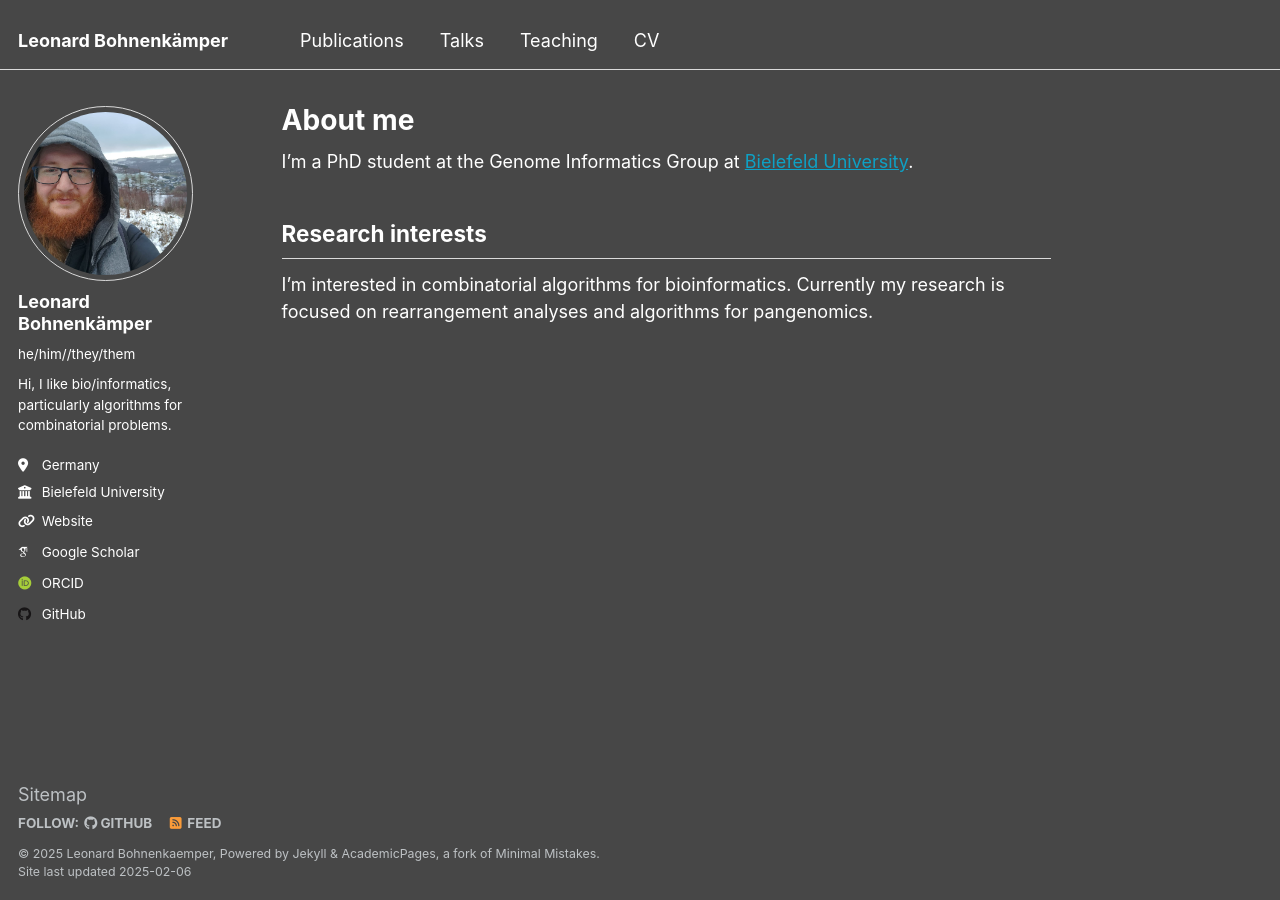
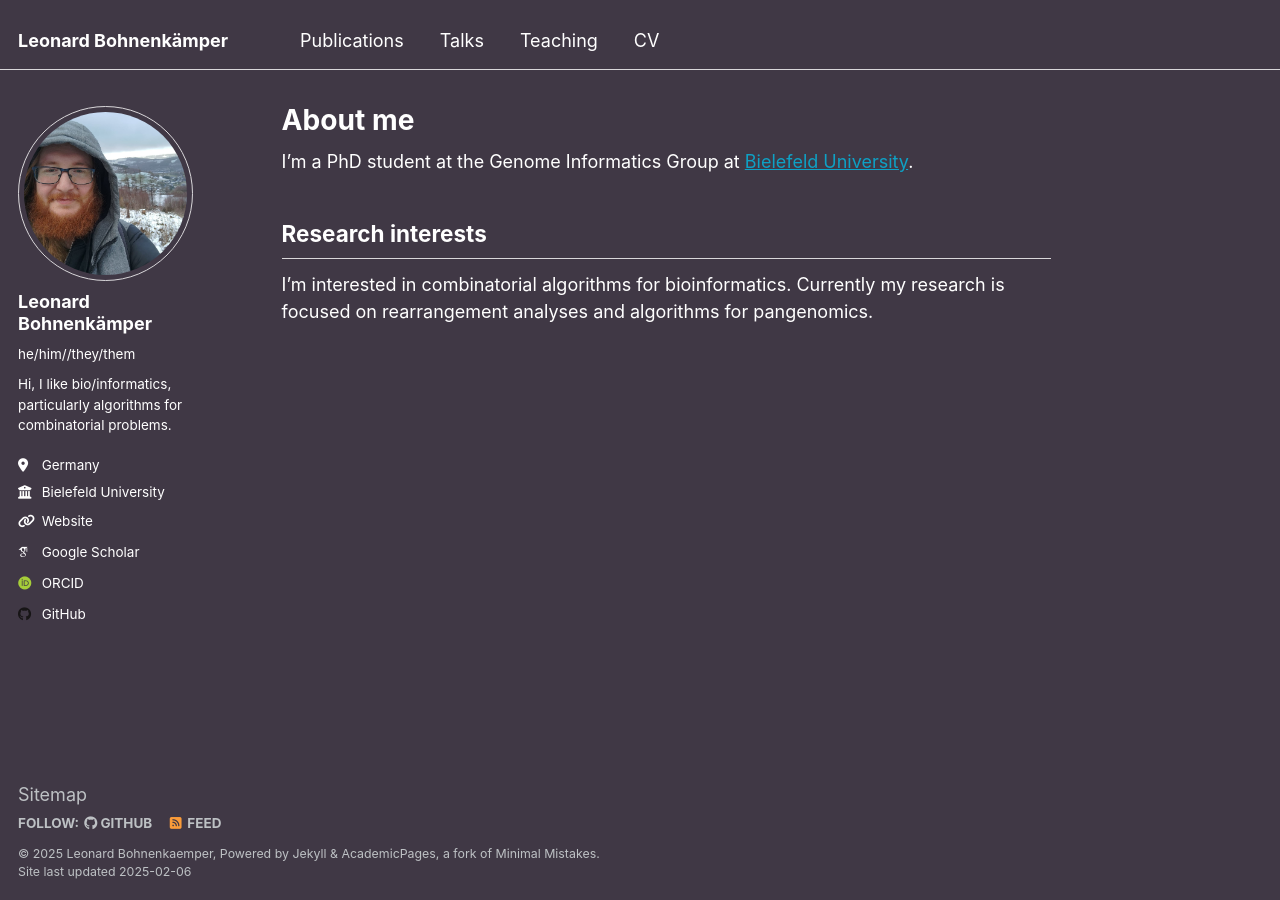
Before and after one commit to leobkmer/leobkmer.github.io, a Jekyll site: the page built from _pages/about.md, in a window 1280 px wide. Built offline with Jekyll 4.4.1, drawn with Linux system fonts in a browser that asks for light colours; some web fonts are replaced.

Commit message:
Add a bit of character to the background color

```diff
--- a/_sass/theme/_dark.scss
+++ b/_sass/theme/_dark.scss
@@ -8,7 +8,7 @@ $dark-gray                  : mix(#000, $gray, 40%);
 $darker-gray                : mix(#000, $gray, 60%);
 $light-gray                 : mix(#fff, $gray, 50%);
 
-$background                 : #474747;
+$background                 : #403845;
 $background-light           : mix(#fff, $background, 80%);
 $background-lighter         : mix(#fff, $background, 90%);
 $text                       : #ffffff;
```
